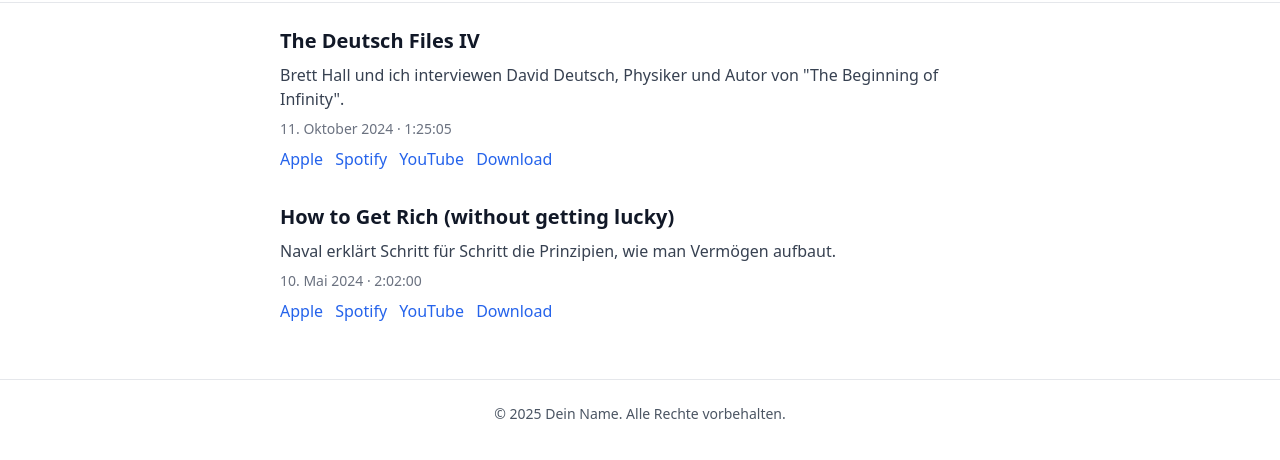
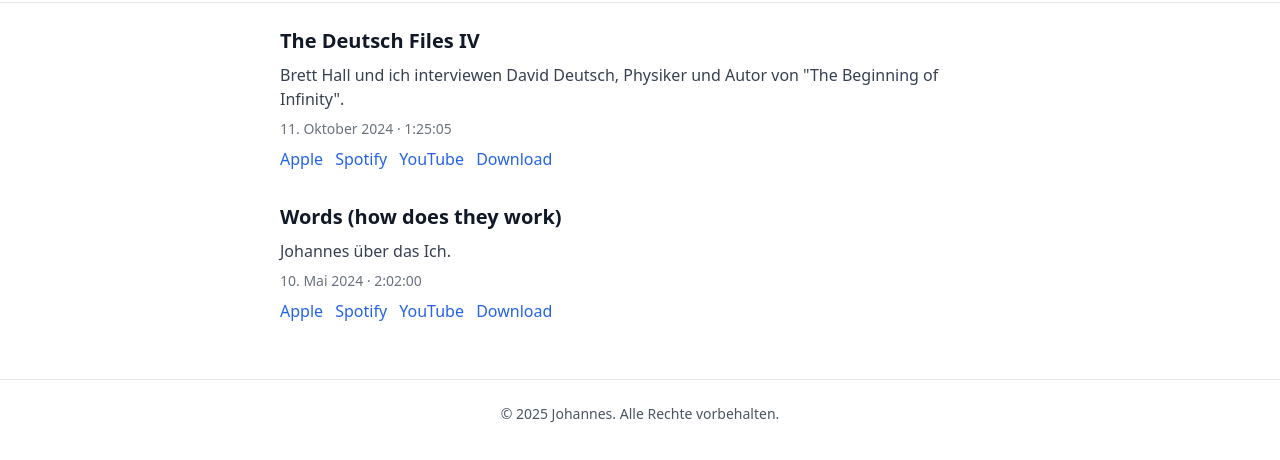
Before and after one commit to johannesxlindner/Johannes-Naval, a plain HTML site: page index.html in a window 1280 px wide. Shown: the part 78-538 px from the top of the page. Drawn offline with nearby package versions, Linux system fonts and the light colour scheme.

Commit message:
Update index.html

```diff
--- a/index.html
+++ b/index.html
@@ -3,7 +3,7 @@
 <head>
   <meta charset="UTF-8">
   <meta name="viewport" content="width=device-width, initial-scale=1.0">
-  <title>Naval Archiv</title>
+  <title>Johannes Archiv</title>
   <link href="https://cdn.jsdelivr.net/npm/tailwindcss@2.2.19/dist/tailwind.min.css" rel="stylesheet">
 </head>
 <body class="bg-white text-gray-900 font-sans">
@@ -31,8 +31,8 @@
     </section>
 
     <section class="mb-8">
-      <h2 class="text-xl font-semibold mb-2">How to Get Rich (without getting lucky)</h2>
-      <p class="text-gray-700 mb-2">Naval erklärt Schritt für Schritt die Prinzipien, wie man Vermögen aufbaut.</p>
+      <h2 class="text-xl font-semibold mb-2">Words (how does they work)</h2>
+      <p class="text-gray-700 mb-2">Johannes über das Ich.</p>
       <p class="text-sm text-gray-500 mb-2">10. Mai 2024 · 2:02:00</p>
       <div class="space-x-2">
         <a href="#" class="text-blue-600 hover:underline">Apple</a>
@@ -44,7 +44,7 @@
   </main>
 
   <footer class="p-6 border-t text-center text-sm text-gray-600">
-    &copy; 2025 Dein Name. Alle Rechte vorbehalten.
+    &copy; 2025 Johannes. Alle Rechte vorbehalten.
   </footer>
 </body>
 </html>
```
